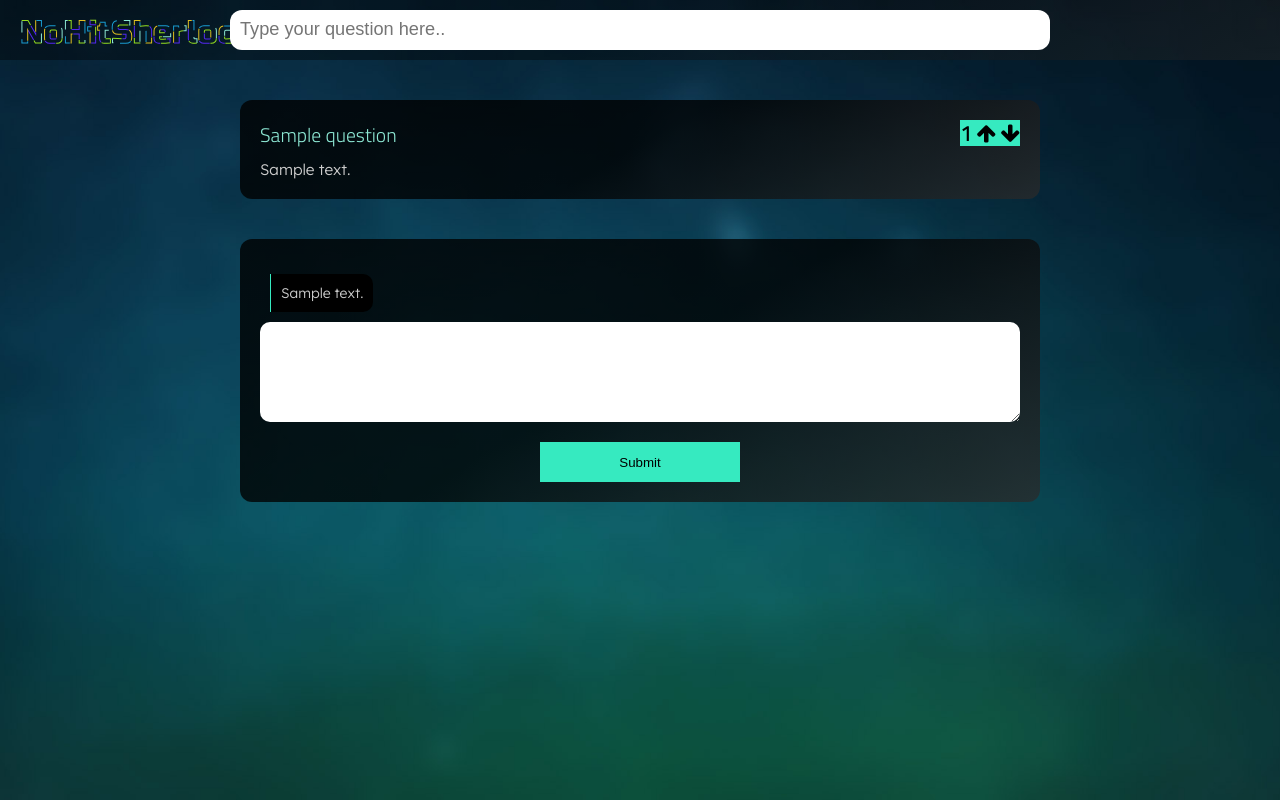
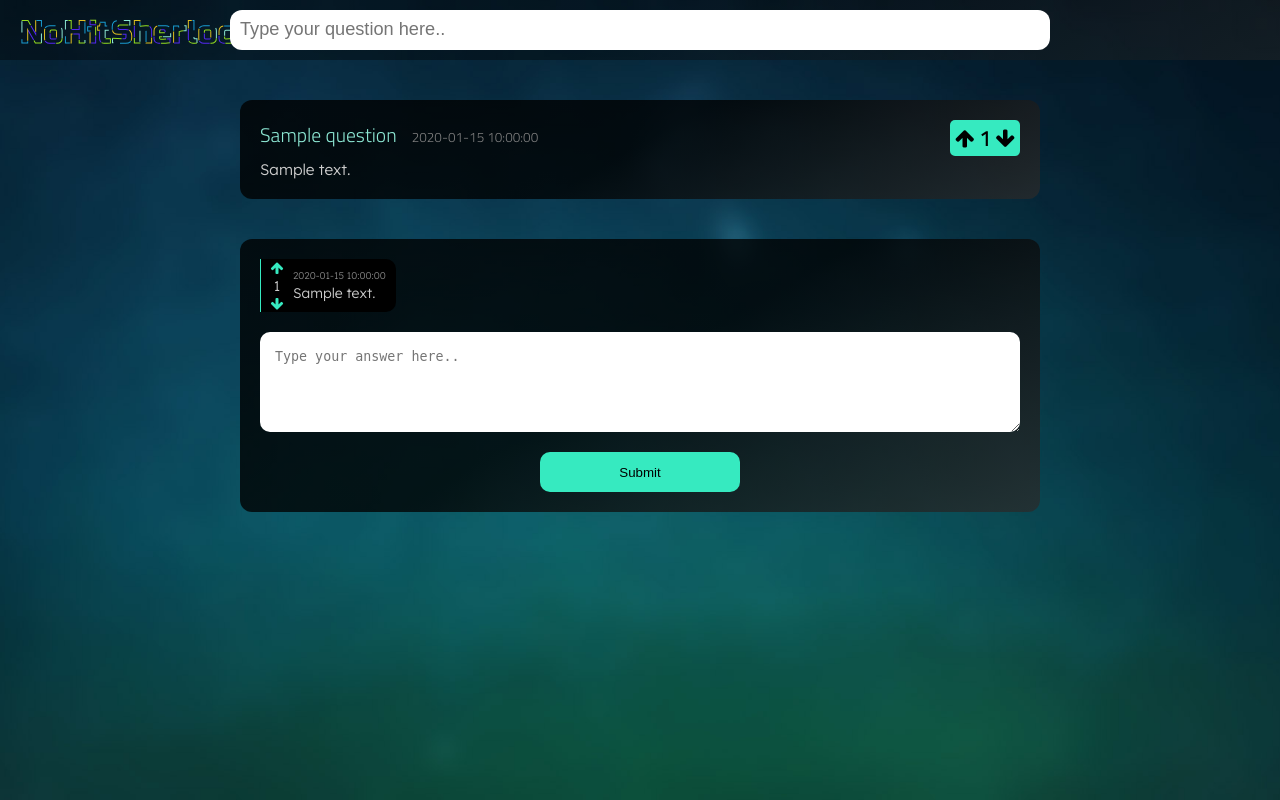
Before and after one commit to CodecoolGlobal/ask-mate-1-python-kovacsalex95, a Flask app: template templates/question.html in a window 1280 px wide. Run offline with Flask 2, Linux system fonts and the light colour scheme; the template is opened without the code that fills it: most values are stand-ins (such as "Sample title", 1, 10 or a date in 2020).

Commit message:
final touches

```diff
--- a/model/answers.py
+++ b/model/answers.py
@@ -22,6 +22,10 @@ def load_answers():
     global DATA_HEADERS
 
     answers = util.load_csv_data(DATA_PATH, DATA_HEADERS)
+
+    for answer_id in answers.keys():
+        answer_timestamp = answers[answer_id]['submission_time']
+        answers[answer_id]['submission_datetime'] = util.time_kekw(answer_timestamp)
 
 
 def get_answers():
@@ -52,7 +56,7 @@ def get_question_answers(question_id):
 
 def get_answer(answer_id):
     global answers
-    return answers[answer_id]
+    return answers[int(answer_id)]
 
 
 def add_answer(question_id, answer_data):
@@ -113,7 +117,12 @@ def delete_question_answers(question_id):
 def vote_answer(answer_id, vote):
     global answers
 
-    answers[int(answer_id)]['vote_number'] += vote
+    try:
+        answers[int(answer_id)]['vote_number'] += int(vote)
+    except TypeError:
+        # szopd le magad
+        pass
+
     save_answers()
 
 
--- a/model/data/answer.csv
+++ b/model/data/answer.csv
@@ -1,6 +1,9 @@
 id,submission_time,vote_number,question_id,message,image
-1,1493398154,4,1,You need to use brackets: my_list = [],
+1,1493398154,7,1,You need to use brackets: my_list = [],
 2,1493088154,35,2,Look it up in the Python docs,
 3,1493398154,4,2,You need to use brackets: my_list = [],
 4,1493088154,35,2,Look it up in the Python docs,
-5,0,0,1,      wdwdwd          ,
+5,0,3,1,      wdwdwd          ,
+6,1616696592,1,1,fütty imre,
+7,1616698314,0,1,haloo,
+8,1616698451,0,4,gs fhgdh dgh dgh gdjh,
--- a/model/data/question.csv
+++ b/model/data/question.csv
@@ -1,6 +1,6 @@
 id,submission_time,view_number,vote_number,title,message,image
-1,1493368154,29,7,How to make lists in Python?,"I am totally new to this, any hints?",
+1,1493368154,29,13,How to make lists in Python?,"I am totally new to this, any hints?",
 2,0,0,0,"Hello, my name is kurvaanyád","I'm using reactstrap and UncontrolledTooltip with a Mdi Icon.<br><br>When I hover the tooltip works fine, but I get a border each time I click on the icon (I dont want that border to appear at all.<br><br>Sandbox: https://codesandbox.io/s/heuristic-architecture-75fms?file=/src/App.js",
 3,0,0,0,reducing json output while trying to retrieve only parent fields excluding child fields,"I need to develop REST API, where I can ask for a list of all cars, where is only CarInfo fields are returned, and there is another extended query, that returns list of CarFullInfo - extended, with 4 fields total.<br><br><br><br>I store all data in memory (I need to do it this way for some reason) as a collection of CarFullInfo objects, and I'm trying to figure out how can I reduce two extra fields if I'm not asked to return full info.<br><br><br><br>First my assumption was to find some JSON appropriate annotation to do this some way, but I failed.<br><br><br><br>Another try was just to cast subclass to superclass and return list of superclass objects from rest controller, but that also didn't work. I assume that happened cause THEY KNOW actual objects class and THEY SEE all it's fields.",
-4,0,0,0,Combine two dataframes into one by intercalating the columns of each one of the two original dataframes,"So i have two dataframes, df1 and df2, both have the same number of columns (and with the same name) but different number of rows. I want to combine them into one big dataframe in which the first column is the first column of df1, the second column is the first column of df2, the third column is the second column of df1, the fourth column is the second column of df2, and so on.",
+4,0,0,2,Combine two dataframes into one by intercalating the columns of each one of the two original dataframes,"So i have two dataframes, df1 and df2, both have the same number of columns (and with the same name) but different number of rows. I want to combine them into one big dataframe in which the first column is the first column of df1, the second column is the first column of df2, the third column is the second column of df1, the fourth column is the second column of df2, and so on.",
 5,0,0,0,Miért van csak két pont a placeholder végén?,kekw,
--- a/model/questions.py
+++ b/model/questions.py
@@ -23,6 +23,10 @@ def load_questions():
     global DATA_HEADERS
 
     questions = util.load_csv_data(DATA_PATH, DATA_HEADERS)
+
+    for question_id in questions.keys():
+        question_timestamp = questions[question_id]['submission_time']
+        questions[question_id]['submission_datetime'] = util.time_kekw(question_timestamp)
 
 
 def save_questions():
--- a/static/style.css
+++ b/static/style.css
@@ -255,6 +255,11 @@ div#new-question > form > button:hover {
     margin-bottom: 10px;
     display: block;
     color: #8de8d4;
+    max-width: 70%;
+}
+
+#question-list > .question > a.title {
+    text-decoration: none;
 }
 
 #question-list > .question > .message {
@@ -282,8 +287,12 @@ div#new-question > form > button:hover {
     border-left: 1px solid var(--color-dark-highlight);
     color: #ccc;
     display: inline-block;
+    position: relative;
 }
 
+#question-list > .question.replies > .answers > .answer {
+    padding-left: 32px;
+}
 
 svg#logo {
     cursor: pointer;
@@ -332,6 +341,21 @@ svg#logo {
 	100% {stroke-dashoffset: -35%;}
 }
 
+#question-list > .question.replies > .answers {
+    margin: 0;
+    margin-bottom: 20px;
+}
+
+#question-list > .question.replies > .answers > .answer:first-child {
+    margin-top: 0;
+}
+
+#question-list > .question > .answers > .answer > small {
+    display: block;
+    font-size: 0.7em;
+    margin-bottom: 3px;
+    color: gray;
+}
 
 div.reply-form textarea {
     display: block;
@@ -343,17 +367,23 @@ div.reply-form textarea {
     border-radius: 10px;
 }
 
-
-button {
+div.reply-form button {
     margin: 0 auto;
     display: block;
     height: 40px;
     width: 200px;
     background: var(--color-dark-highlight);
+    border-radius: 10px;
+    transition: all ease-in 0.1s;
+    cursor: pointer;
 }
 
+div.reply-form button:hover {
+    transform: scale(1.1);
+    opacity: 0.7;
+}
 
-label.vote-count {
+.question > label.vote-count {
     position: absolute;
     right: 20px;
     top: 20px;
@@ -365,9 +395,41 @@ label.vote-count {
     line-height: 26px;
     display: block;
     text-align: center;
+    padding: 5px;
+    border-radius: 5px;
 }
 
-
-.vote-count a {
+.question > .vote-count a {
     color: black;
 }
+.question > .vote-count a i.fa{
+    transition: all ease-in 0.1s;
+}
+.question > .vote-count a.vote-up:hover i.fa {
+    transform: translateY(-5px);
+}
+.question > .vote-count a.vote-down:hover i.fa {
+    transform: translateY(5px);
+}
+
+.question .title small {
+    font-size: 0.69em;
+    margin-left: 15px;
+    color: grey;
+}
+
+#question-list > .question > .answers > .answer > .vote-count {
+    position: absolute;
+    left: 0;
+    top: 0;
+    width: 32px;
+    text-align: center;
+}
+
+#question-list > .question > .answers > .answer > .vote-count > * {
+    display: block;
+}
+
+#question-list > .question > .answers > .answer > .vote-count > a {
+    color: var(--color-dark-highlight);
+}
--- a/templates/main.html
+++ b/templates/main.html
@@ -4,11 +4,11 @@
 <div id="question-list">
     {% for question in data %}
     <div class="question">
-        <a class="title" href="/question/{{ data[question].id }}">{{ data[question].title }}</a>
+        <a class="title" href="/question/{{ data[question].id }}">{{ data[question].title }}<small>{{ data[question].submission_datetime }}</small></a>
         <div class="message">{{ data[question].message|safe }}</div>
         <div class="answers {{ data[question].answers_class }}">
             {% for answer in data[question].answers %}
-            <div class="answer">{{ answer.message|safe }}</div><br>
+            <div class="answer"><small>{{ answer.submission_datetime }}</small>{{ answer.message|safe }}</div><br>
             {% endfor %}
         </div>
     </div>
--- a/templates/question.html
+++ b/templates/question.html
@@ -3,23 +3,30 @@
 {% block content %}
 <div id="question-list">
     <div class="question">
-        <label class="vote-count">
+        <label class="vote-count noselect">
+            <a class="vote-up" href="/vote-question/{{ question.id }}?vote=1"><i class="fa fa-arrow-up" aria-hidden="true"></i></a>
             <label>{{ question.vote_number }}</label>
-            <a href="/vote-question/{{ question.id }}?vote=1"><i class="fa fa-arrow-up" aria-hidden="true"></i></a>
-            <a href="/vote-question/{{ question.id }}?vote=-1"><i class="fa fa-arrow-down" aria-hidden="true"></i></a>
+            <a class="vote-down" href="/vote-question/{{ question.id }}?vote=-1"><i class="fa fa-arrow-down" aria-hidden="true"></i></a>
         </label>
-        <label class="title" >{{ question.title }}</label>
+        <label class="title" >{{ question.title }}<small>{{ question.submission_datetime }}</small></label>
         <div class="message">{{ question.message|safe }}</div>
     </div>
-    <div class="question">
+    <div class="question replies">
         <div class="answers {{ question.answers_class }}">
             {% for answer in answers %}
-            <div class="answer">{{ answer.message|safe }}</div><br>
+            <div class="answer">
+                <label class="vote-count noselect">
+                    <a class="vote-up" href="/vote-answer/{{ answer.id }}?vote=1"><i class="fa fa-arrow-up" aria-hidden="true"></i></a>
+                    <label>{{ answer.vote_number }}</label>
+                    <a class="vote-down" href="/vote-answer/{{ answer.id }}?vote=-1"><i class="fa fa-arrow-down" aria-hidden="true"></i></a>
+                </label>
+                <small>{{ answer.submission_datetime }}</small>{{ answer.message|safe }}
+            </div><br>
             {% endfor %}
         </div>
         <div class="reply-form">
             <form action="/question/{{ question.id }}/new-answer" method="POST">
-                <textarea name="answer-message"></textarea>
+                <textarea name="answer-message" required placeholder="Type your answer here.."></textarea>
                 <button type="submit">Submit</button>
             </form>
 
```
Also changed, not shown: util.py (+6 -2 lines).
